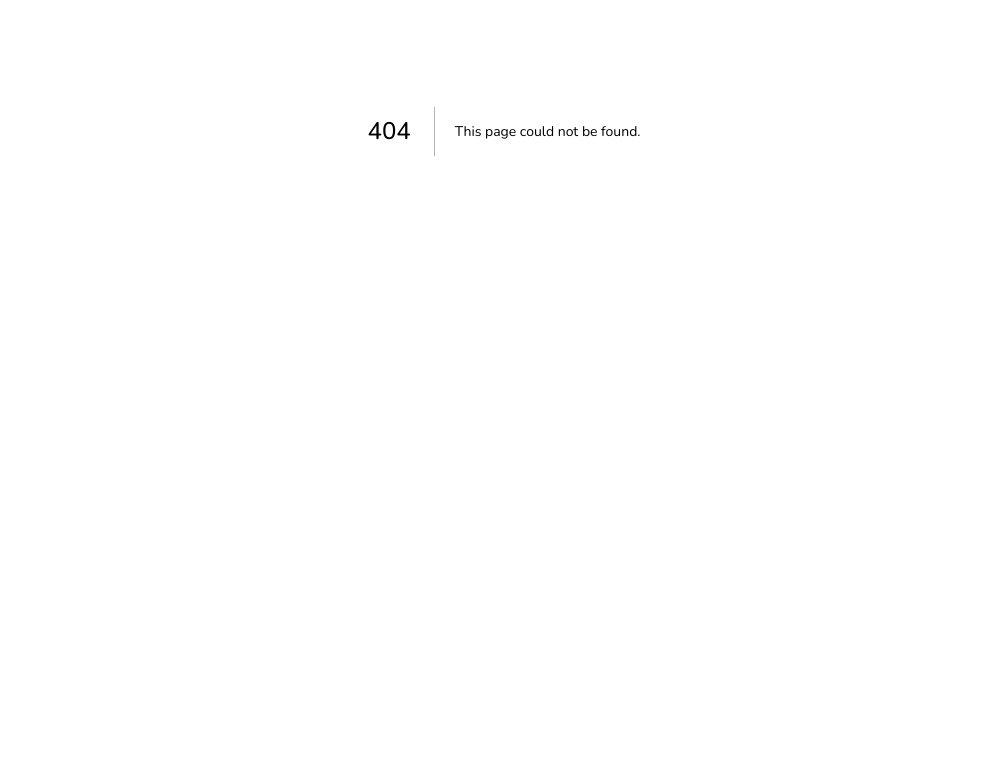
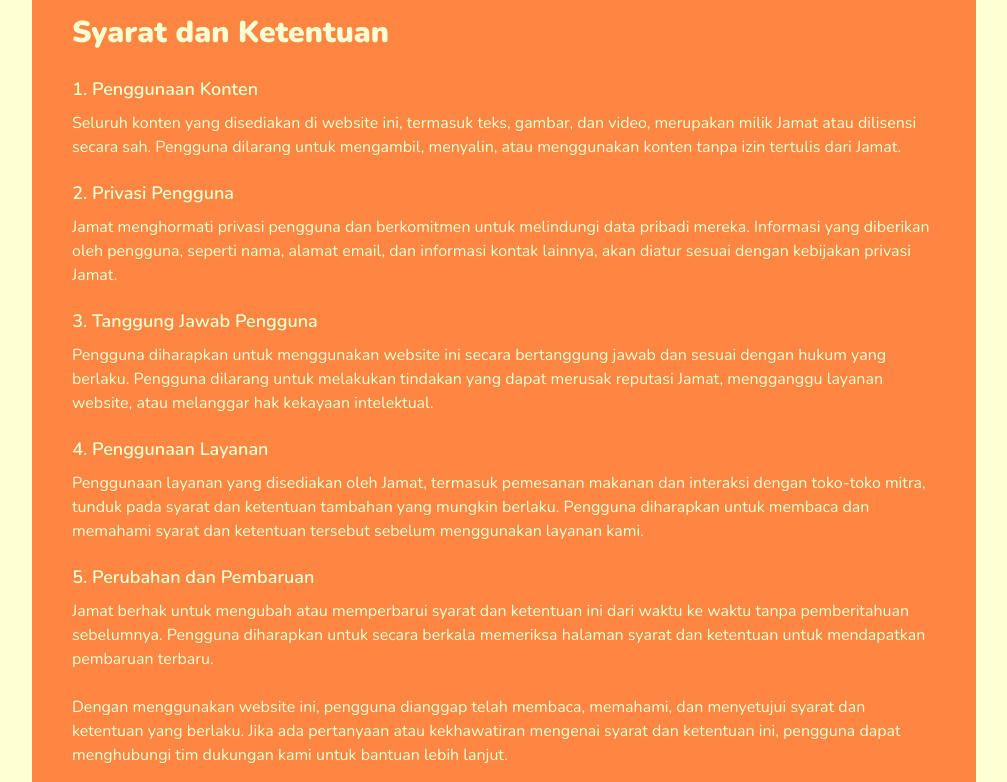
Before and after one commit to wahibadiyatma17/jamat-web, a Next.js app: page /terms-and-conditions in a window 1280 px wide. Before the commit this address had no page. Shown: the part 269-1051 px from the top of the page, without its empty margins (136-1143 px from the left). Before the commit the page ends 800 px from the top, so only its background shows below. Built offline with nearby package versions, Linux system fonts and the light colour scheme.

Commit message:
feat: added terms and conditions page

```diff
--- /dev/null
+++ b/src/app/terms-and-conditions/page.tsx
@@ -0,0 +1,5 @@
+import TermsAndConditions from '@/features/terms-and-conditions';
+
+export default function TermsAndConditionsPage() {
+  return <TermsAndConditions />;
+}
--- /dev/null
+++ b/src/features/terms-and-conditions/index.tsx
@@ -0,0 +1,65 @@
+import AppLayout from '@/components/layout';
+import { FC } from 'react';
+
+type TermsAndConditionsType = {
+  title: string;
+  content: string;
+};
+
+const TERMS_AND_CONDITIONS = [
+  {
+    title: 'Penggunaan Konten',
+    content:
+      'Seluruh konten yang disediakan di website ini, termasuk teks, gambar, dan video, merupakan milik Jamat atau dilisensi secara sah. Pengguna dilarang untuk mengambil, menyalin, atau menggunakan konten tanpa izin tertulis dari Jamat.',
+  },
+  {
+    title: 'Privasi Pengguna',
+    content:
+      'Jamat menghormati privasi pengguna dan berkomitmen untuk melindungi data pribadi mereka. Informasi yang diberikan oleh pengguna, seperti nama, alamat email, dan informasi kontak lainnya, akan diatur sesuai dengan kebijakan privasi Jamat.',
+  },
+  {
+    title: 'Tanggung Jawab Pengguna',
+    content:
+      'Pengguna diharapkan untuk menggunakan website ini secara bertanggung jawab dan sesuai dengan hukum yang berlaku. Pengguna dilarang untuk melakukan tindakan yang dapat merusak reputasi Jamat, mengganggu layanan website, atau melanggar hak kekayaan intelektual.',
+  },
+  {
+    title: 'Penggunaan Layanan',
+    content:
+      'Penggunaan layanan yang disediakan oleh Jamat, termasuk pemesanan makanan dan interaksi dengan toko-toko mitra, tunduk pada syarat dan ketentuan tambahan yang mungkin berlaku. Pengguna diharapkan untuk membaca dan memahami syarat dan ketentuan tersebut sebelum menggunakan layanan kami.',
+  },
+  {
+    title: 'Perubahan dan Pembaruan',
+    content:
+      'Jamat berhak untuk mengubah atau memperbarui syarat dan ketentuan ini dari waktu ke waktu tanpa pemberitahuan sebelumnya. Pengguna diharapkan untuk secara berkala memeriksa halaman syarat dan ketentuan untuk mendapatkan pembaruan terbaru.',
+  },
+] as TermsAndConditionsType[];
+
+const TermsAndConditions: FC = () => {
+  return (
+    <AppLayout>
+      <div className="flex flex-col gap-[40px] pt-10">
+        <div className="w-full h-full px-4 md:px-10 ">
+          <div className="bg-[#FF8642] rounded-3xl w-full px-5 md:px-10 py-10 h-full flex flex-col gap-6 text-[#FEFFD2] justify-start">
+            <h4 className="font-[900] text-3xl">Syarat dan Ketentuan</h4>
+            <ol start={1} className="list-decimal gap-5 flex flex-col">
+              {TERMS_AND_CONDITIONS.map((terms) => (
+                <div key={terms.title}>
+                  <li className="ml-5 text-lg mb-2 font-semibold">{terms.title}</li>
+                  <span className="text-base">{terms.content}</span>
+                </div>
+              ))}
+            </ol>
+            <span className="text-base">
+              Dengan menggunakan website ini, pengguna dianggap telah membaca, memahami, dan
+              menyetujui syarat dan ketentuan yang berlaku. Jika ada pertanyaan atau kekhawatiran
+              mengenai syarat dan ketentuan ini, pengguna dapat menghubungi tim dukungan kami untuk
+              bantuan lebih lanjut.
+            </span>
+          </div>
+        </div>
+      </div>
+    </AppLayout>
+  );
+};
+
+export default TermsAndConditions;
```
